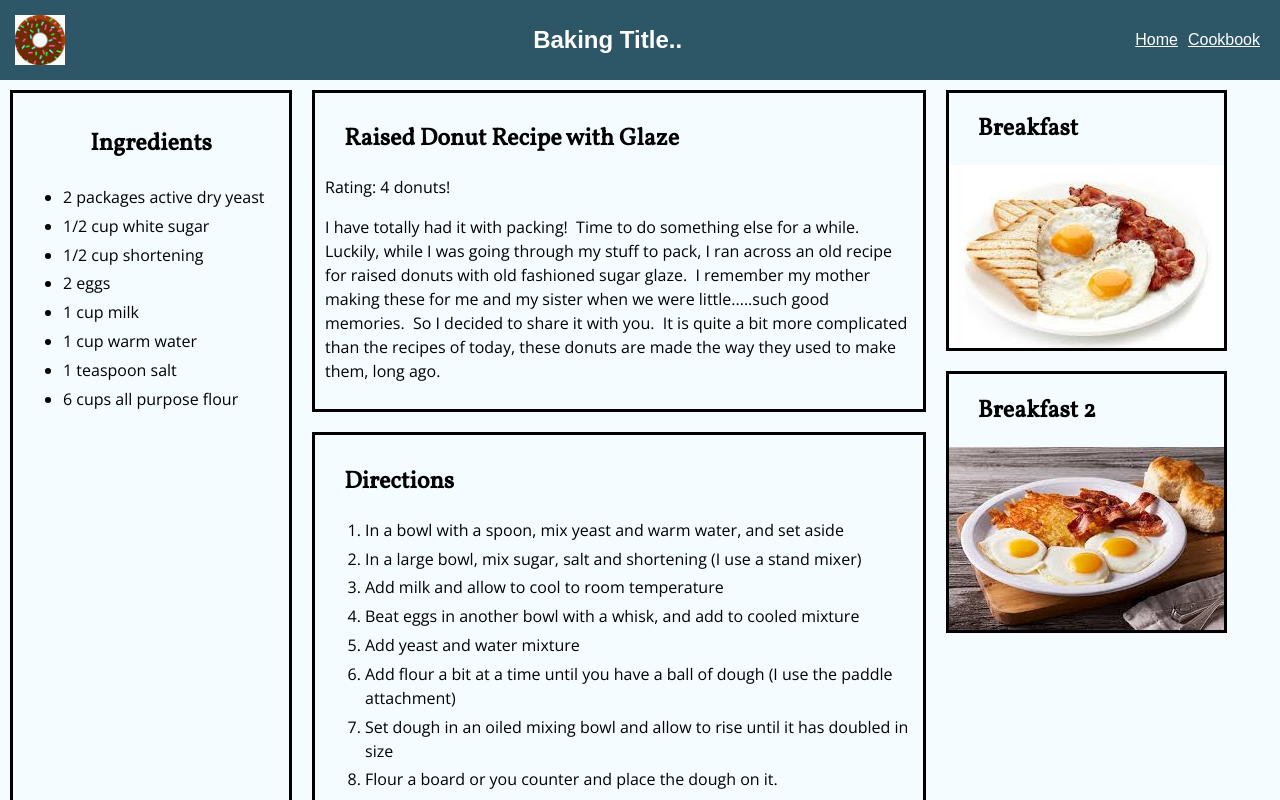
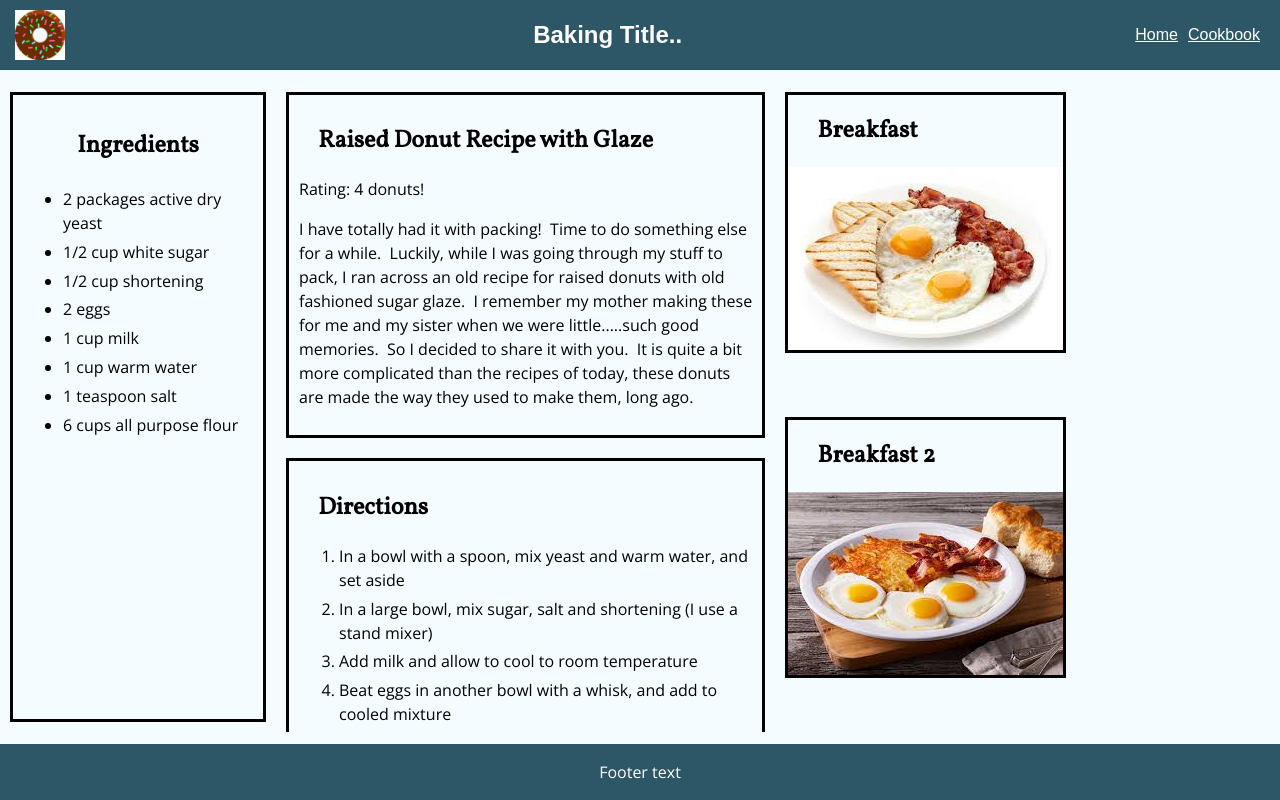
Before and after one commit to joejackson1993/cookbook, a React (Create React App) app: page /cookbook/1 in a window 1280 px wide. Shown: the top 800 px of the page. Built offline with nearby package versions, Linux system fonts and the light colour scheme.

Commit message:
Setup independent scroll bars with css and fixed Header and footer

```diff
--- a/src/styles/App.css
+++ b/src/styles/App.css
@@ -1,10 +1,9 @@
 /*  Color scheme.. for now... */
 /* https://www.sessions.edu/color-calculator-results/?colors=38e8ff,307882,3ab1c1
 https://color.adobe.com/create/color-wheel/?base=2&rule=Monochromatic&selected=1&name=My%20Color%20Theme&mode=rgb&rgbvalues=0.17478991596638654,0.33916148567180876,0.39999999999999997,0.9598053248890546,0.9891417636641472,1,0.39327731092436974,0.7631133427615697,0.9,0.25794117647058823,0.3251311222214427,0.35,0.30588235294117644,0.5935325999256653,0.7&swatchOrder=0,1,2,3,4*/
-
-/** {
+* {
   box-sizing: border-box;
-}   // need to see if this is a thing or not.. */
+}
 html {
   height: 100%;
   background-color: #F5FCFF;
@@ -41,24 +40,34 @@ li {
 }
 
 .Content-main {
+  overflow: hidden;
+  height: 100vh;
+  margin-top: -150px;
+  padding-top: 150px;
+  backface-visibility: hidden;
+  will-change: overflow;
+
   display: flex;
   justify-content: space-around;
   align-items: stretch;
 }
 
 .Content-center {
+  overflow: auto;
+  height: auto;
+  -webkit-overflow-scrolling: touch;
+  -ms-overflow-style: none;
+
   display: flex;
   flex-direction: column;
 }
 
+.Content-center::-webkit-scrollbar {
+    display: none;
+}
 
 .App-footer {
   flex-basis: 100%;
-  /* position: fixed;
-  bottom: 0;
-  left: 0;
-  width: 100%;
-  flex-shrink: 0;*/
   background-color: #2D5666;
   color: white;
   text-align: center;
--- a/src/styles/Header.css
+++ b/src/styles/Header.css
@@ -14,9 +14,13 @@
   justify-content: space-between;
   align-items: center;
   background-color: #2D5666;
-  height: 50px;
   padding: 15px;
   color: white;
+
+  position: relative;
+  z-index: 10;
+  height: 70px;
+
 }
 
 .Header-links{
--- a/src/styles/Image.css
+++ b/src/styles/Image.css
@@ -1,11 +1,20 @@
 .Image-container {
 	display: flex;
 	flex-shrink: .4;
-	flex-basis: 40%;
+	flex-basis: 60%;
 
-	flex-flow: column wrap;
+	flex-flow: row wrap;
 	justify-content: flex-start;
 	align-items: flex-start;
+
+	overflow: auto;
+	height: auto;
+	-webkit-overflow-scrolling: touch;
+	-ms-overflow-style: none;
+}
+
+.Image-container::-webkit-scrollbar {
+    display: none;
 }
 
 .Image-block {
```
